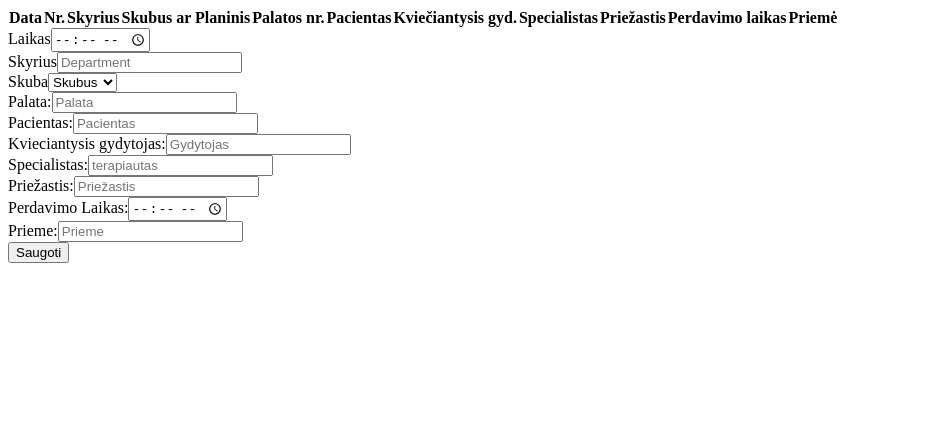
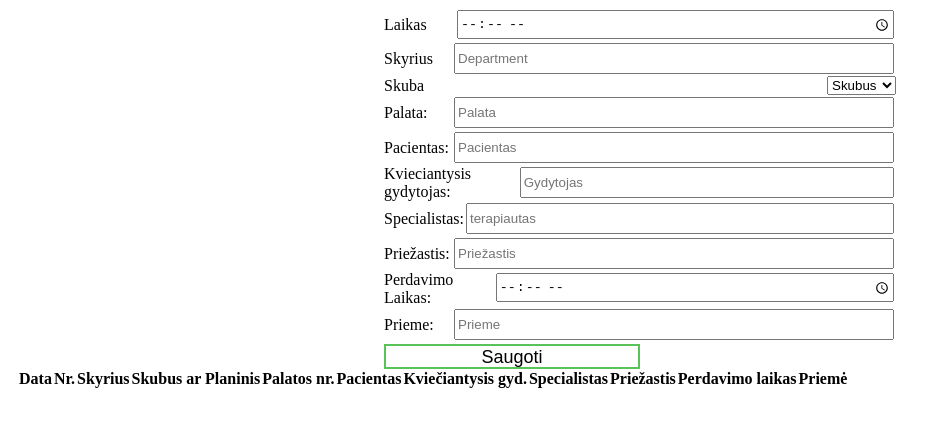
Before and after one commit to SimArm/react.js-node.js-fullstack-app-, a React (Create React App) app in the folder rkl_app/: page / in a window 1280 px wide. Shown: the top 426 px of the page, without its empty margins (0-951 px from the left). Built offline with nearby package versions, Linux system fonts and the light colour scheme.

Commit message:
bacis css added, minor fixes

```diff
--- a/rkl_app/src/App.jsx
+++ b/rkl_app/src/App.jsx
@@ -5,9 +5,9 @@ import NewDataForm from './Components/NewDataForm/NewDataForm';
 
 function App() {
   return (
-    <div className="App">
+    <div className="app">
+      < NewDataForm/>
       < DataTable/>
-      < NewDataForm/>
     </div>
   );
 }
--- a/rkl_app/src/App.scss
+++ b/rkl_app/src/App.scss
@@ -0,0 +1,9 @@
+.app {
+    margin-right: auto;
+    margin-left:  auto;
+
+    max-width: 1260px; // 960px ?
+
+    padding-right: 10px;
+    padding-left:  10px;
+}
--- a/rkl_app/src/Components/NewDataForm/NewDataForm.scss
+++ b/rkl_app/src/Components/NewDataForm/NewDataForm.scss
@@ -0,0 +1,37 @@
+.newDataWrapper{
+    display: flex;
+    align-items: center;
+    justify-content: center;
+    flex-flow: column;
+    div {
+        width: 40vw;
+        display: flex;
+        justify-content: space-between;
+        label {
+            display: flex;
+            align-items: center;
+            justify-content: center;
+        }
+        input {
+            margin: 2px;
+            width: calc(100% - 80px);
+            height: 25px;
+        }
+    }
+    button {
+        font-size: 18px;
+        margin-top: 2px;
+        width: 20vw;
+        height: 25px;
+        background-color: white;
+        color: black;
+        border: 2px solid;
+        box-shadow: none;
+        border-color: rgb(89, 194, 89);
+    }
+    button:hover{
+        cursor: pointer;
+        background-color: rgb(89, 194, 89);
+        color: white;
+    }
+}
```
